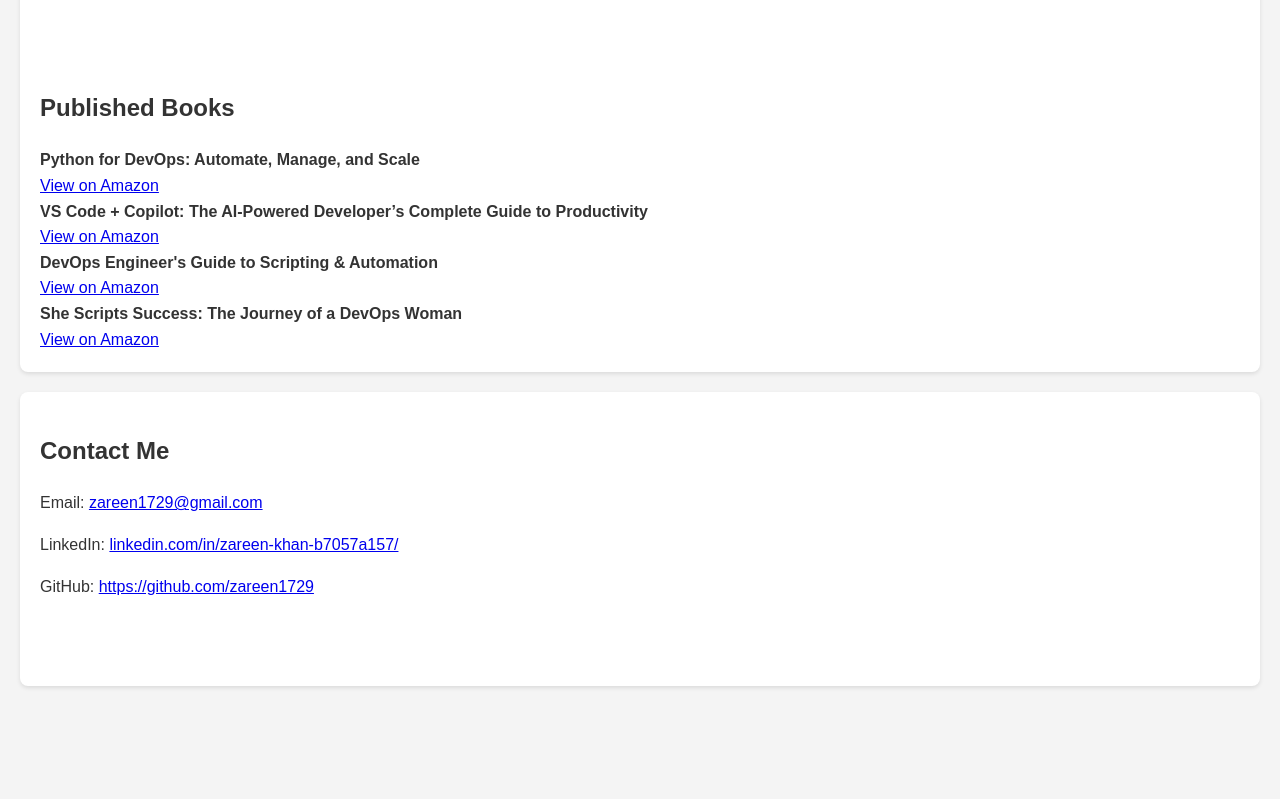
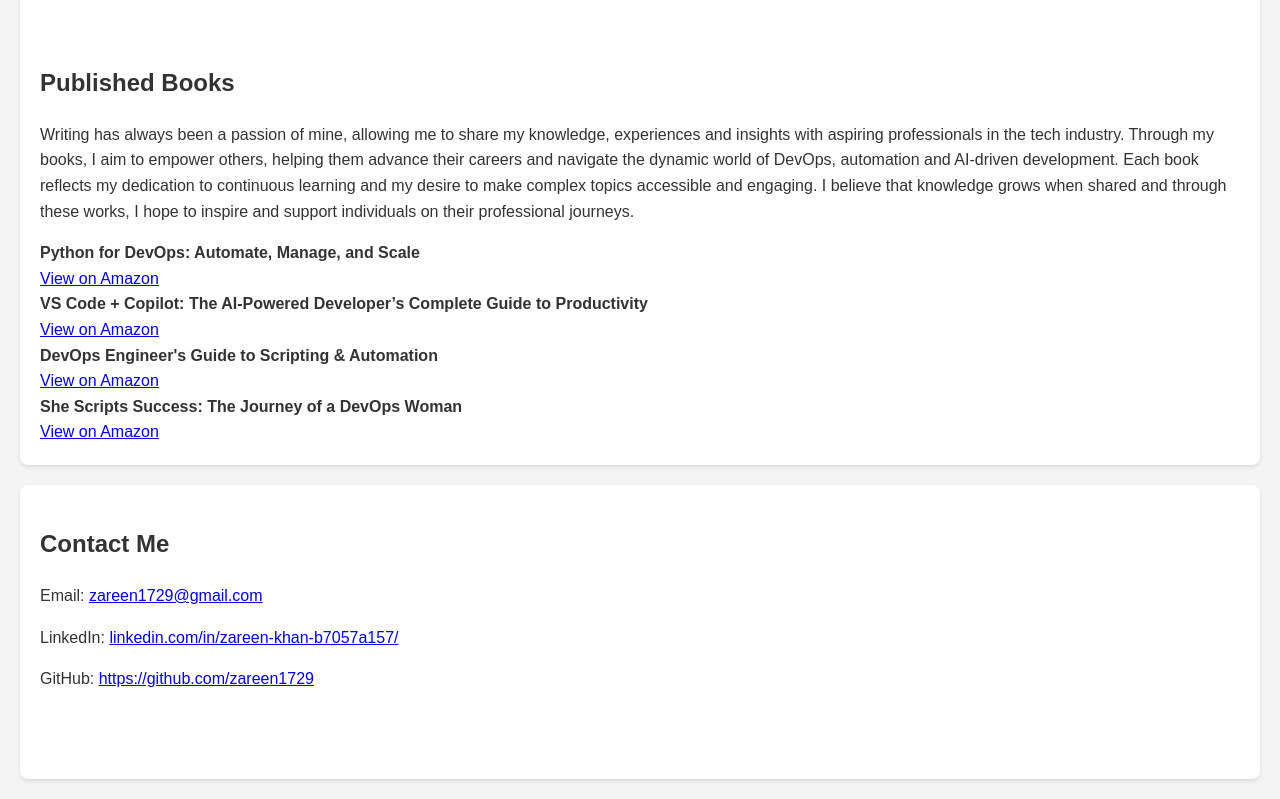
Before and after one commit to zareen1729/zareen, a plain HTML site: page index.html in a window 1280 px wide. Shown: the part 2342-3141 px from the top of the page. Before the commit the page ends 3048 px from the top, so only its background shows below. Drawn offline with Linux system fonts and the light colour scheme.

Commit message:
Update index.html

```diff
--- a/index.html
+++ b/index.html
@@ -135,8 +135,8 @@
             <li><a href="#">Lessons from Cloud Migration Projects</a></li>
         </ul>
         <br>
-        <br>
         <h2>Published Books</h2>
+        <p>Writing has always been a passion of mine, allowing me to share my knowledge, experiences and insights with aspiring professionals in the tech industry. Through my books, I aim to empower others, helping them advance their careers and navigate the dynamic world of DevOps, automation and AI-driven development. Each book reflects my dedication to continuous learning and my desire to make complex topics accessible and engaging. I believe that knowledge grows when shared and through these works, I hope to inspire and support individuals on their professional journeys.</p>
         <div class="book">
             <div>
                <strong>Python for DevOps: Automate, Manage, and Scale</strong><br>
```
